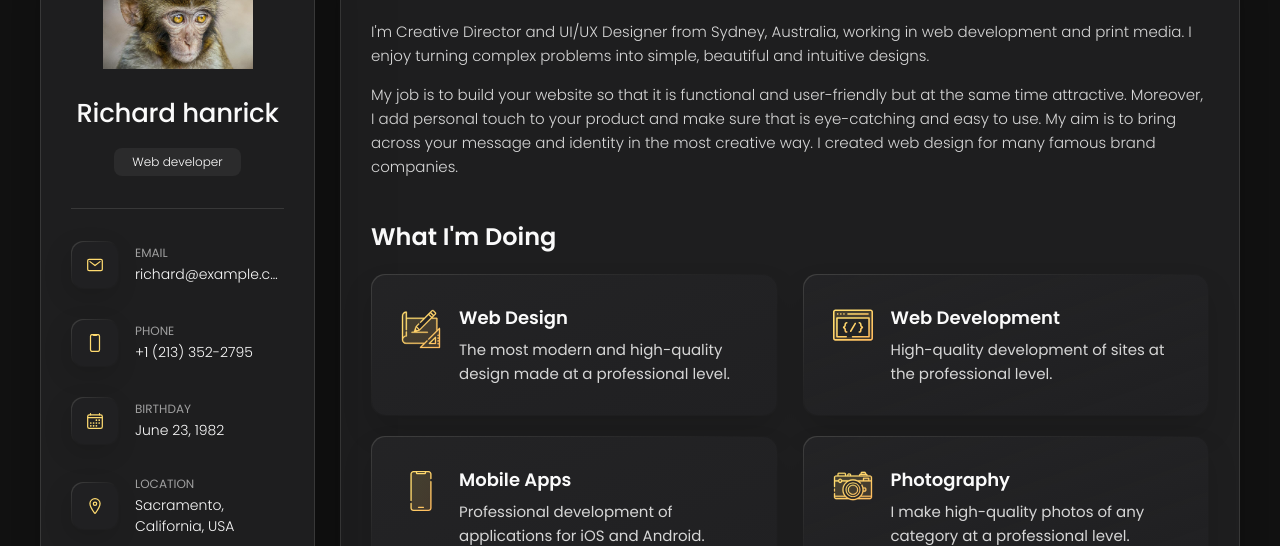
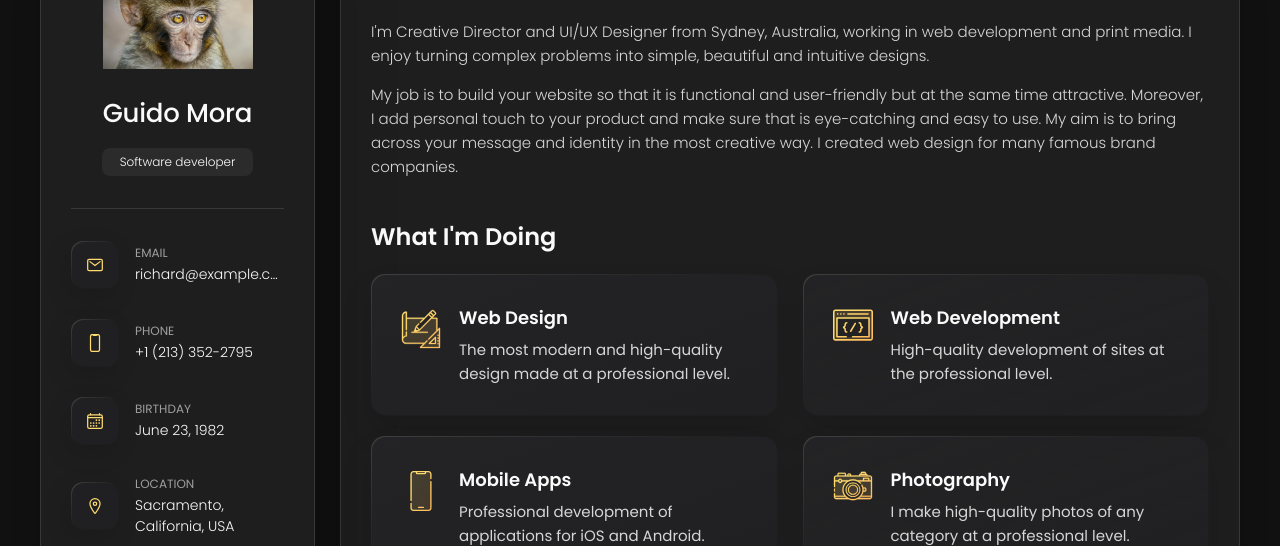
Before and after one commit to guidomoramora/portfolio.github.io, a plain HTML site: page index.html in a window 1280 px wide. Shown: the part 159-705 px from the top of the page. Drawn offline with nearby package versions, Linux system fonts and the light colour scheme.

Commit message:
Update index.html

```diff
--- a/index.html
+++ b/index.html
@@ -46,9 +46,9 @@
         </figure>
 
         <div class="info-content">
-          <h1 class="name" title="Richard hanrick">Richard hanrick</h1>
+          <h1 class="name" title="Guido Mora">Guido Mora</h1>
 
-          <p class="title">Web developer</p>
+          <p class="title">Software developer</p>
         </div>
 
         <button class="info_more-btn" data-sidebar-btn>
```
